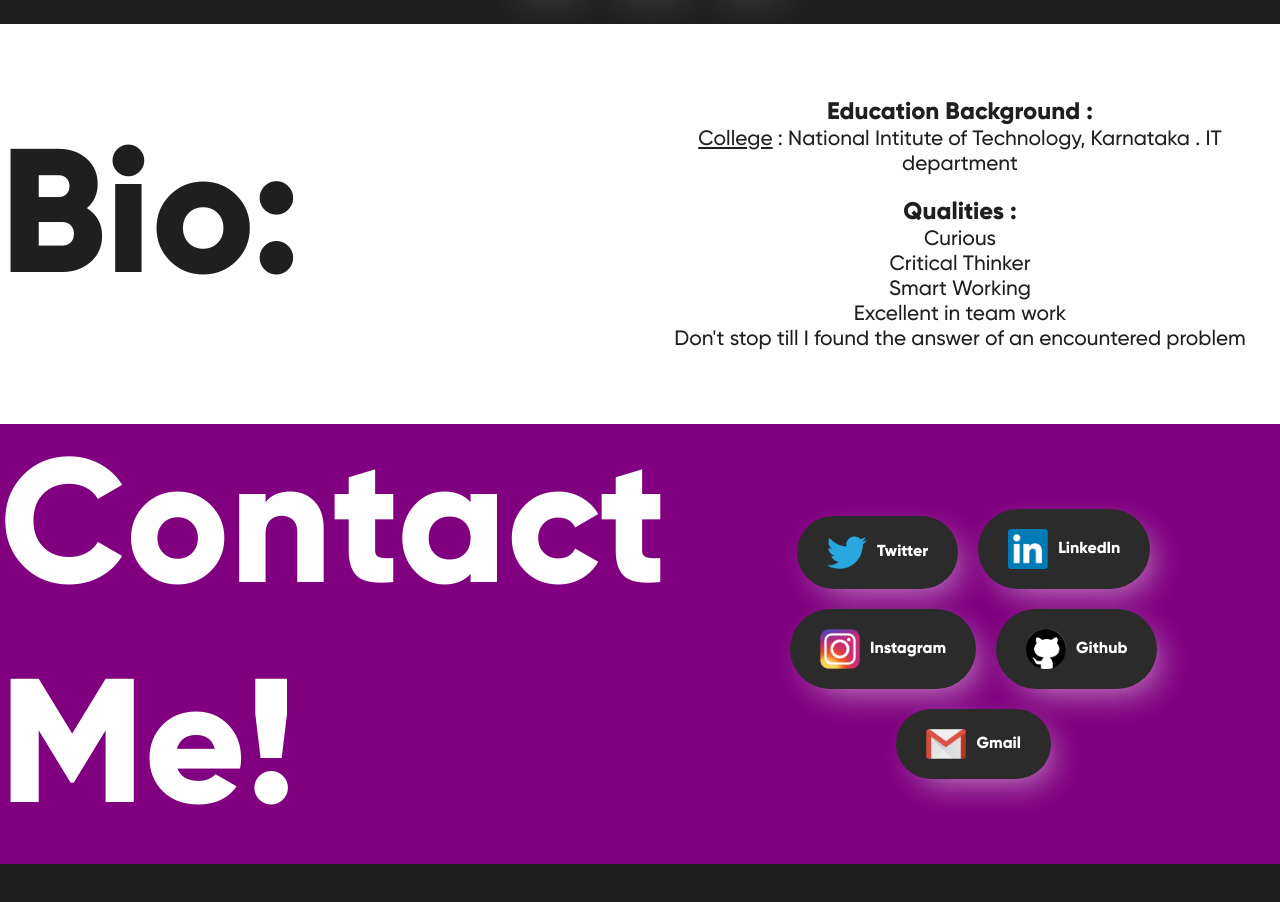
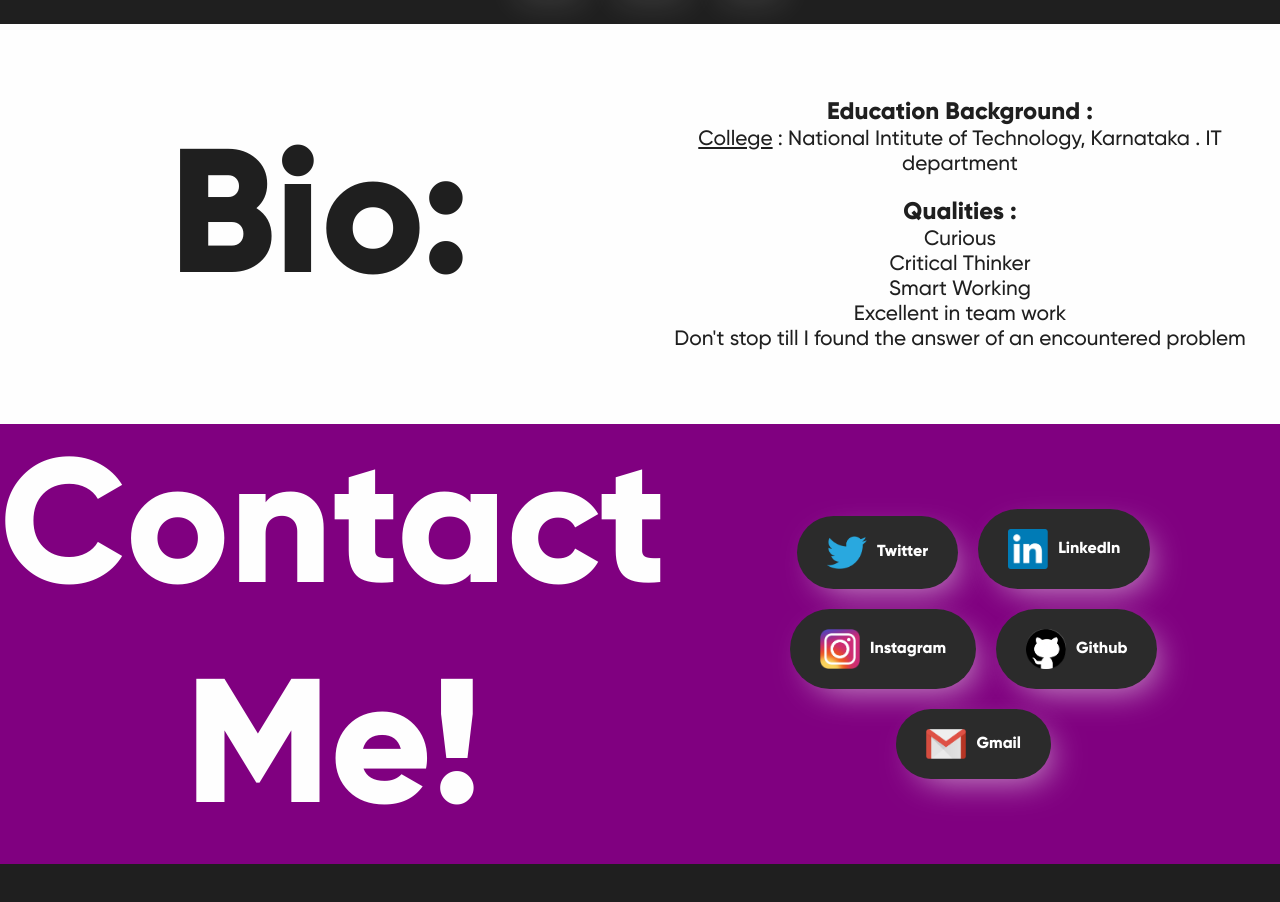
Before and after one commit to yashnirmal/MyPortfolio, a React (Create React App) app: page / in a window 1280 px wide. Shown: the part 776-1678 px from the top of the page. Built offline with nearby package versions, Linux system fonts and the light colour scheme.

Commit message:
some centering

```diff
--- a/src/components/Fourth.css
+++ b/src/components/Fourth.css
@@ -38,6 +38,10 @@
     align-items: center;
 }
 
+.contact-div>span{
+    text-align: center;
+}
+
 @media(max-width:1000px){
     .fourth{
         grid-template-columns: 1fr;
--- a/src/components/Second.css
+++ b/src/components/Second.css
@@ -7,6 +7,10 @@
     grid-template-columns: 1fr 1fr;
     background-color: var(--mwhite);
     color: var(--mblack2);
+}
+
+.bio-heading-div{
+    text-align: center;
 }
 
 .bio-box{
```
